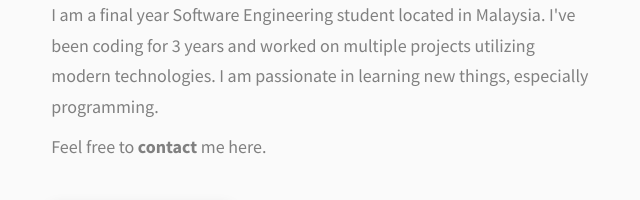
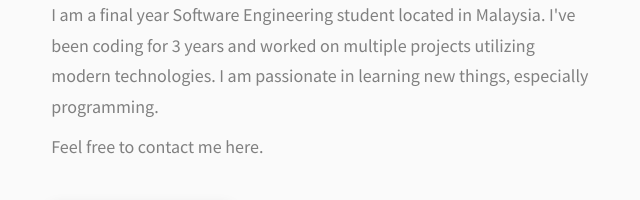
Before and after one commit to Pyong99/pyong99.github.io, a website: page Portfolio/index.html in a window 1280 px wide. Shown: the part 1209-1409 px from the top of the page, 0-640 px from the left. Drawn offline with Linux system fonts and the light colour scheme.

Commit message:
Update index.html

```diff
--- a/Portfolio/index.html
+++ b/Portfolio/index.html
@@ -151,7 +151,7 @@
               </p>
               <p class="about__content-details-para">
                 Feel free to
-                <strong>contact</strong> me here.
+                contact me here.
               </p>
             </div>
             <a href="./#contact" class="btn btn--med btn--theme dynamicBgClr"
```
